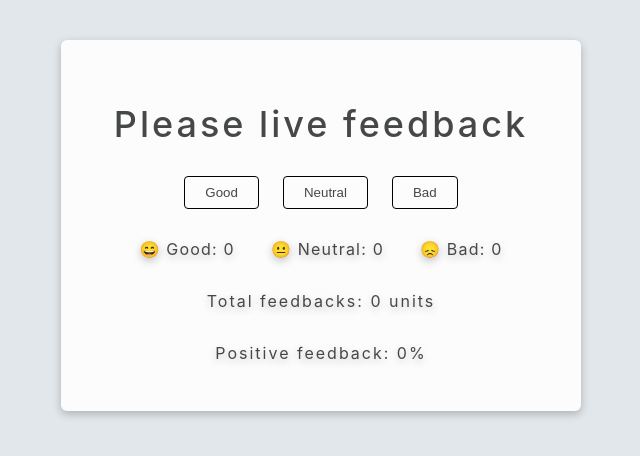
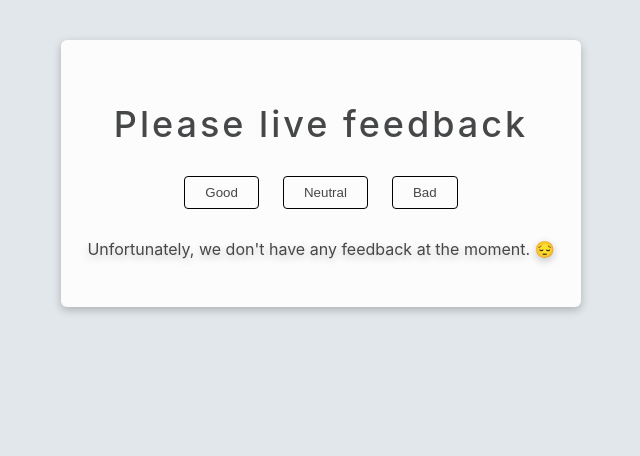
Before and after one commit to Fatiuk/goit-react-hw-02-feedback, a React (Create React App) app: page / in a window 1280 px wide. Shown: the top 456 px of the page, without its empty margins (319-959 px from the left). Built offline with nearby package versions, Linux system fonts and the light colour scheme.

Commit message:
Complete Step 4

```diff
--- a/src/components/Feedback/Feedback.jsx
+++ b/src/components/Feedback/Feedback.jsx
@@ -3,6 +3,8 @@ import React, { Component } from 'react';
 import Options from './Options/Options';
 // ============ Statistics ============
 import Statistics from './Statistics/Statistics';
+// ============ Statistics ============
+import Notification from './Notification/Notification';
 
 export default class Feedback extends Component {
   state = {
@@ -38,6 +40,7 @@ export default class Feedback extends Component {
           options={options}
           onLeaveFeedback={this.onLeaveFeedback}
         ></Options>
+        {totalFeedbacks !== 0 ? (
           <Statistics
             good={good}
             neutral={neutral}
@@ -45,6 +48,9 @@ export default class Feedback extends Component {
             totalFeedbacks={totalFeedbacks}
             positivePercentage={positivePercentage}
           ></Statistics>
+        ) : (
+          <Notification message="Unfortunately, we don't have any feedback at the moment. 😔"></Notification>
+        )}
       </>
     );
   }
--- a/src/components/Feedback/Notification/Notification.jsx
+++ b/src/components/Feedback/Notification/Notification.jsx
@@ -1,14 +1,10 @@
 import React from 'react';
-import { OptionsWrap } from './Statistics.styled';
+import { NotilicationText } from './Notilication.styled';
 
-const Notilication = ({ options }) => {
+const Notilication = ({ message }) => {
   return (
     <>
-      <p>
-        Lorem ipsum dolor sit amet consectetur adipisicing elit. Soluta illum
-        aut amet sunt consequatur eaque blanditiis facere accusamus. Hic illum
-        deleniti ullam laborum repellendus omnis autem totam. Itaque, in quo!
-      </p>
+      <NotilicationText>{message}</NotilicationText>
     </>
   );
 };
--- /dev/null
+++ b/src/components/Feedback/Notification/Notilication.styled.jsx
@@ -0,0 +1,7 @@
+import styled from 'styled-components';
+
+export const NotilicationText = styled.p`
+  margin-top: 30px;
+  text-align: center;
+  text-shadow: rgba(0, 0, 0, 0.24) 0px 3px 8px;
+`;
```
Lines whose indentation alone changed are shown as unchanged.
